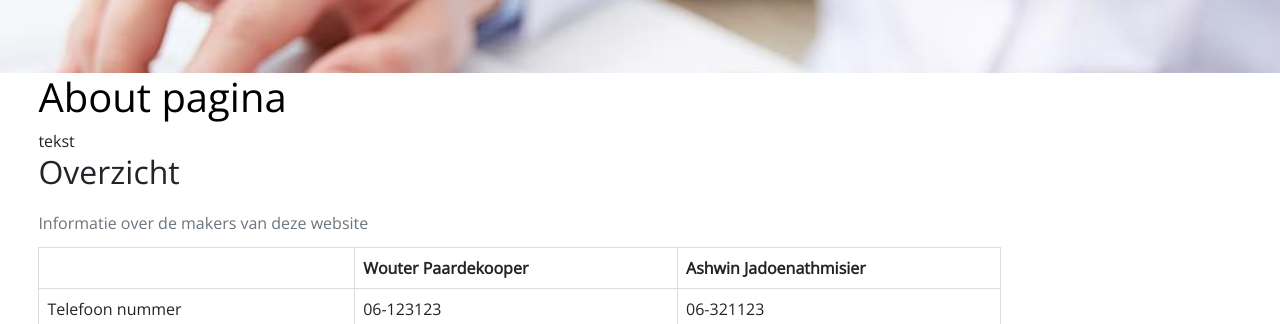
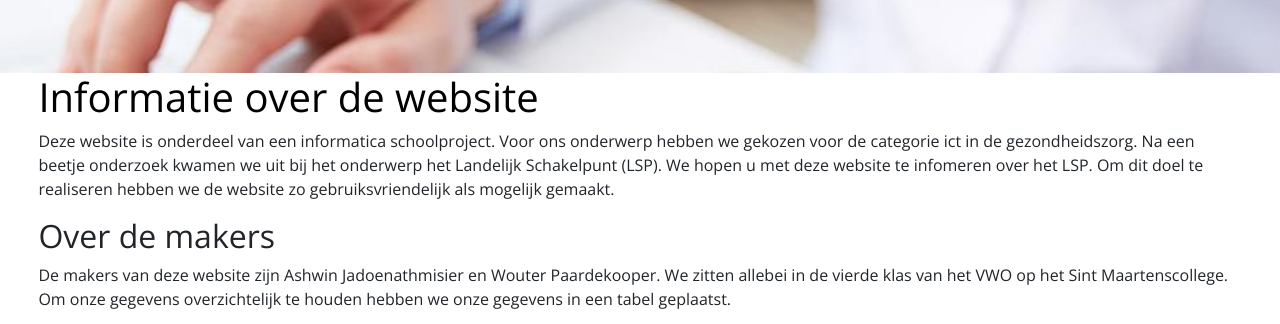
Before and after one commit to AshwinJadoe/ICT-in-de-zorg, a plain HTML site: page About.html in a window 1280 px wide. Shown: the part 224-548 px from the top of the page. Drawn offline with nearby package versions, Linux system fonts and the light colour scheme.

Commit message:
Extra content is toegevoegd aan de over-pagina

```diff
--- a/About.html
+++ b/About.html
@@ -24,23 +24,30 @@
 		</ul>
 
 </div>
+
 <div class="banner">
   </div>
 
 <div class="Uitlijnen">
 
 
-<h1> About pagina</h1>
+<h1> Informatie over de website</h1>
 
-<div>
-tekst
+<p>
+Deze website is onderdeel van een informatica schoolproject. Voor ons onderwerp hebben we gekozen voor de categorie
+ict in de gezondheidszorg. Na een beetje onderzoek kwamen we uit bij het onderwerp het Landelijk Schakelpunt (LSP). We hopen u met
+deze website te infomeren over het LSP. Om dit doel te realiseren hebben we de website zo gebruiksvriendelijk als mogelijk gemaakt.
+</p>
 
-</div>
-</style>
-</head>
-<body>
+<h2>
+   Over de makers
+  </h2>
+<p>
+  De makers van deze website zijn Ashwin Jadoenathmisier en Wouter Paardekooper. We zitten allebei in de vierde klas van het VWO op het
+  Sint Maartenscollege. Om onze gegevens overzichtelijk te houden hebben we onze gegevens in een tabel geplaatst.
+  </p>
 
-<h2> Overzicht</h2>
+
 
 <table>
   <caption>Informatie over de makers van deze website </caption>
```
